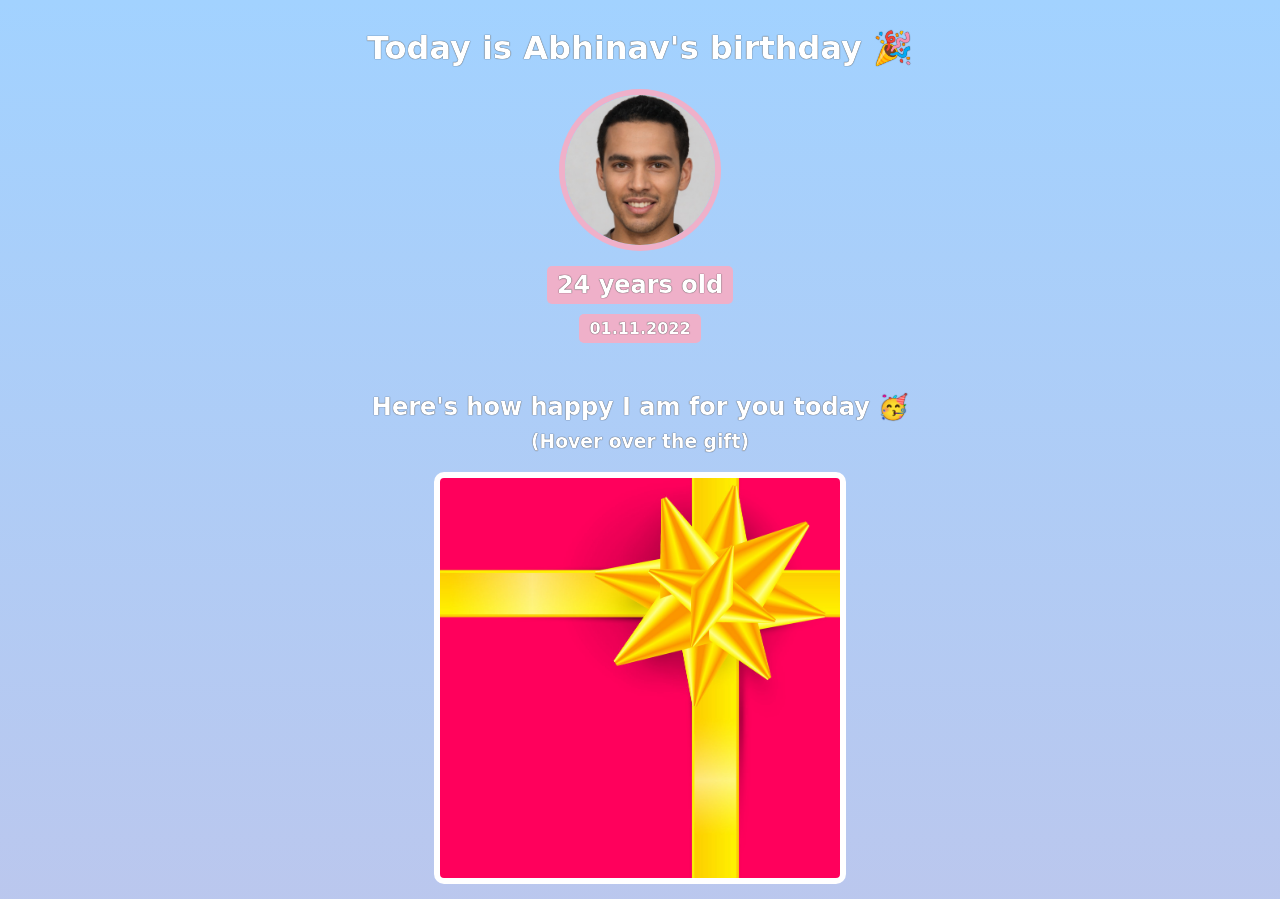
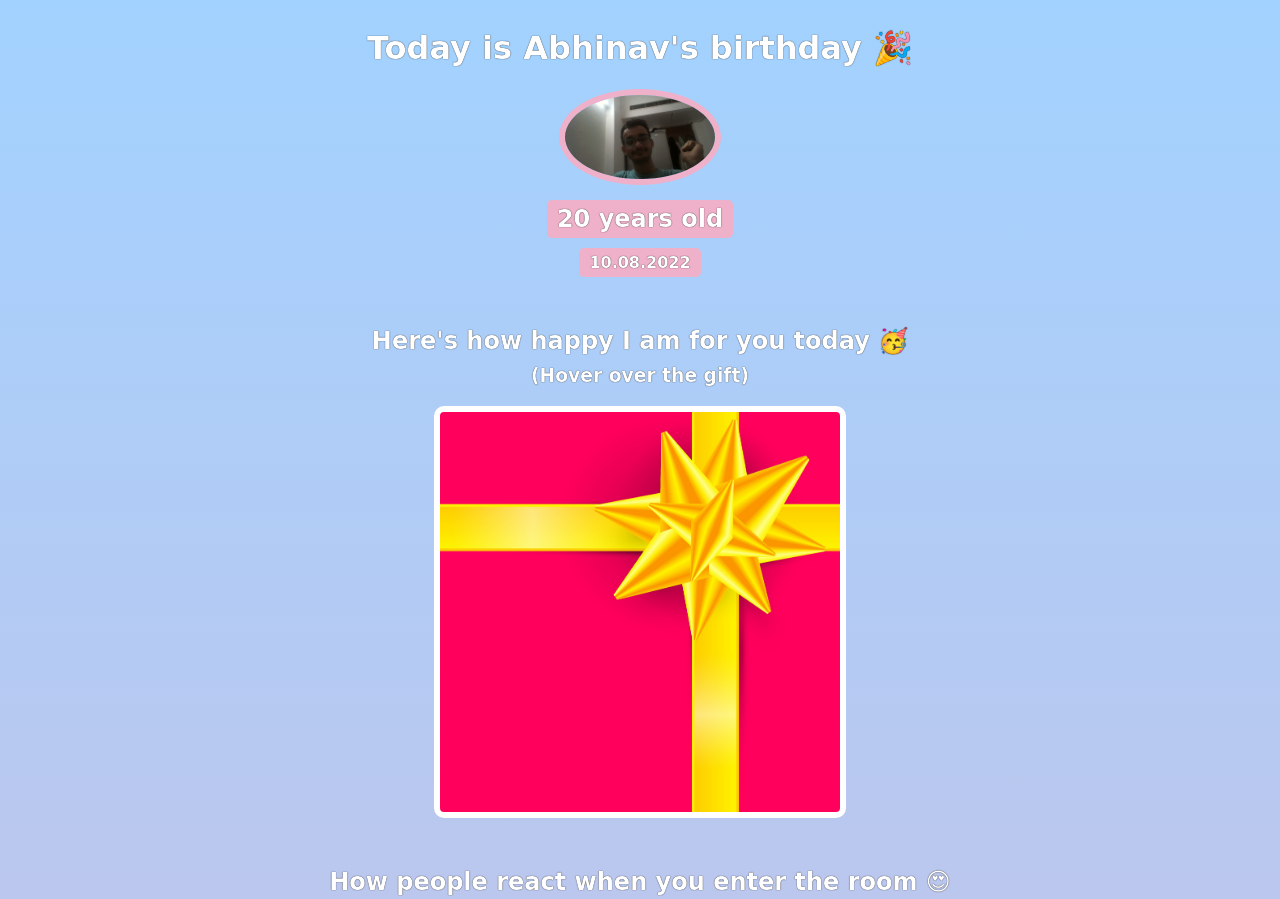
Before and after one commit to BEN10-netizen/birthday-gift-site, a website built with Vite: page index.html in a window 1280 px wide. Shown: the top 899 px of the page. Built offline with nearby package versions, Linux system fonts and the light colour scheme; a web font is replaced by a local one.

Commit message:
Update birthday header and add Abhinav image
Replace the previous friend image with images/abhinav.jpg and update the header details to reflect Abhinav's birthday (age set to 20 and date updated to 10.08.2022). Adds the new image file images/abhinav.jpg.

```diff
--- a/index.html
+++ b/index.html
@@ -8,9 +8,9 @@
     <body>
         <div id="header">
             <h1>Today is Abhinav's birthday 🎉</h1>
-            <img id="bff-img" src="images/nick.jpg">
-            <h2 id="bday-age">24 years old</h2>
-            <h4 id="bday-date">01.11.2022</h4>
+            <img id="bff-img" src="images/abhinav.jpg">
+            <h2 id="bday-age">20 years old</h2>
+            <h4 id="bday-date">10.08.2022</h4>
         </div>
 
         <div class="gift-section">
```
Also changed, not shown: images/abhinav.jpg (added).
